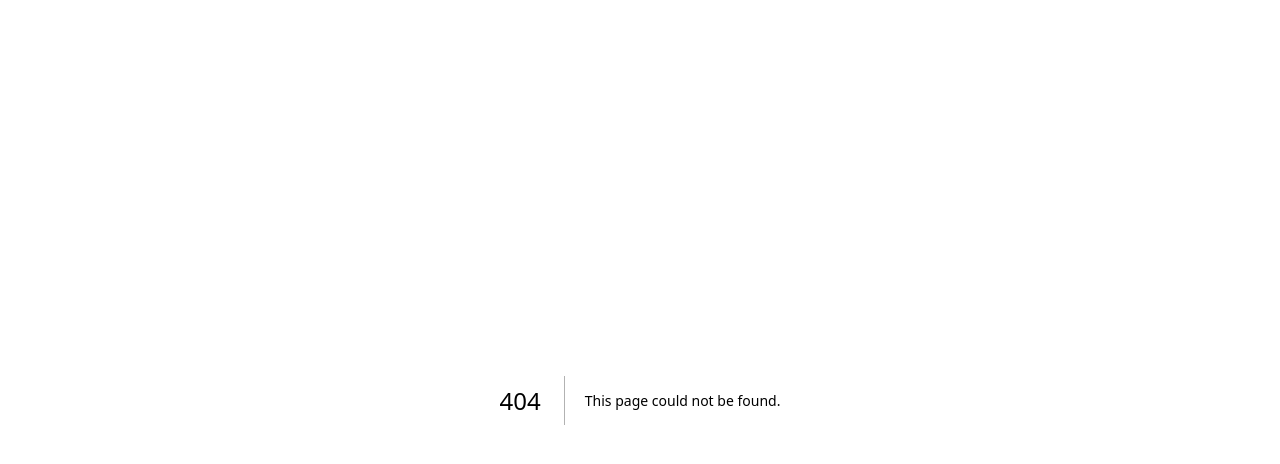
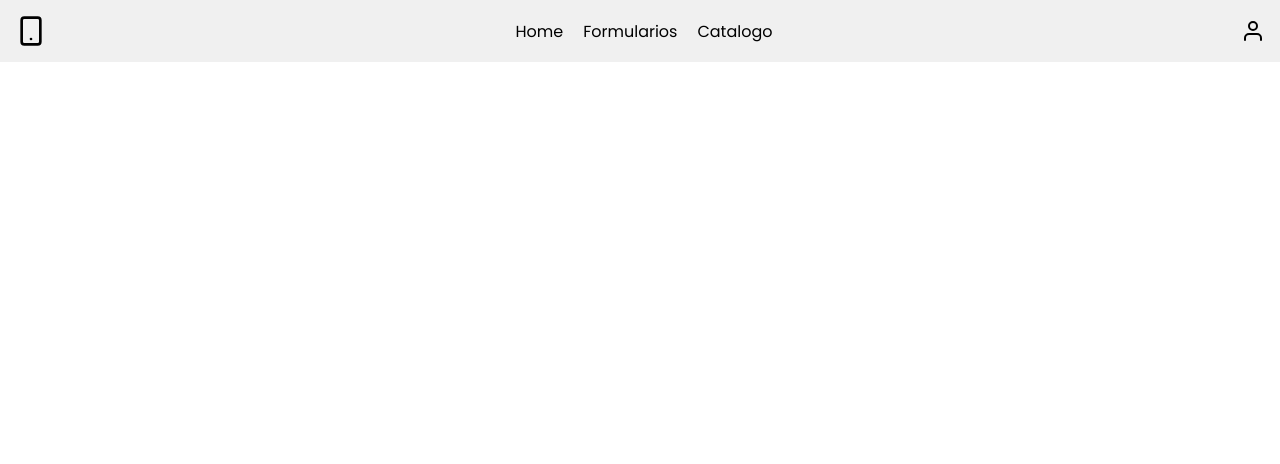
Before and after one commit to MarianaTI/ganadolink-web, a Next.js app: page /navbar in a window 1280 px wide. Before the commit this address had no page. Shown: the top 464 px of the page. Built offline with nearby package versions, Linux system fonts and the light colour scheme.

Commit message:
feat():navbar_update

```diff
--- /dev/null
+++ b/src/pages/navbar.js
@@ -0,0 +1,30 @@
+import React from "react";
+import Link from 'next/link';
+import { NavbarContainer, Tabs, UserIcon } from '../styles/navbar.style';
+import { Smartphone, User } from 'react-feather';
+
+const CustomNavbarPage = () => {
+  return (
+    <React.Fragment>
+      <NavbarContainer>
+        <Smartphone size={32} />
+
+        <Tabs>
+          <Link href="/">
+            Home
+          </Link>
+          <Link href="/formularios">
+            Formularios
+          </Link>
+          <Link href="/catalogo">
+            Catalogo
+          </Link>
+        </Tabs>
+
+        <User size={24} />
+      </NavbarContainer>
+    </React.Fragment>
+  );
+};
+
+export default CustomNavbarPage;
--- /dev/null
+++ b/src/styles/navbar.style.js
@@ -0,0 +1,33 @@
+import styled from '@emotion/styled';
+
+export const NavbarContainer = styled.div`
+  display: flex;
+  justify-content: space-between;
+  align-items: center;
+  padding: 15px;
+  background-color: #f0f0f0;
+`;
+
+export const Tabs = styled.div`
+  display: flex;
+  gap: 20px;
+`;
+
+export const Tab = styled.a`
+  color: #888; /* Color predeterminado para pestañas inactivas */
+  text-decoration: none;
+  cursor: pointer;
+
+  &:hover {
+    color: #000; /* Cambiar color al pasar el ratón por encima */
+  }
+
+  &.active {
+    color: #F27D16; /* Color para pestaña activa */
+  }
+`;
+
+export const UserIcon = styled.img`
+  width: 30px;
+  height: 30px;
+`;
```
